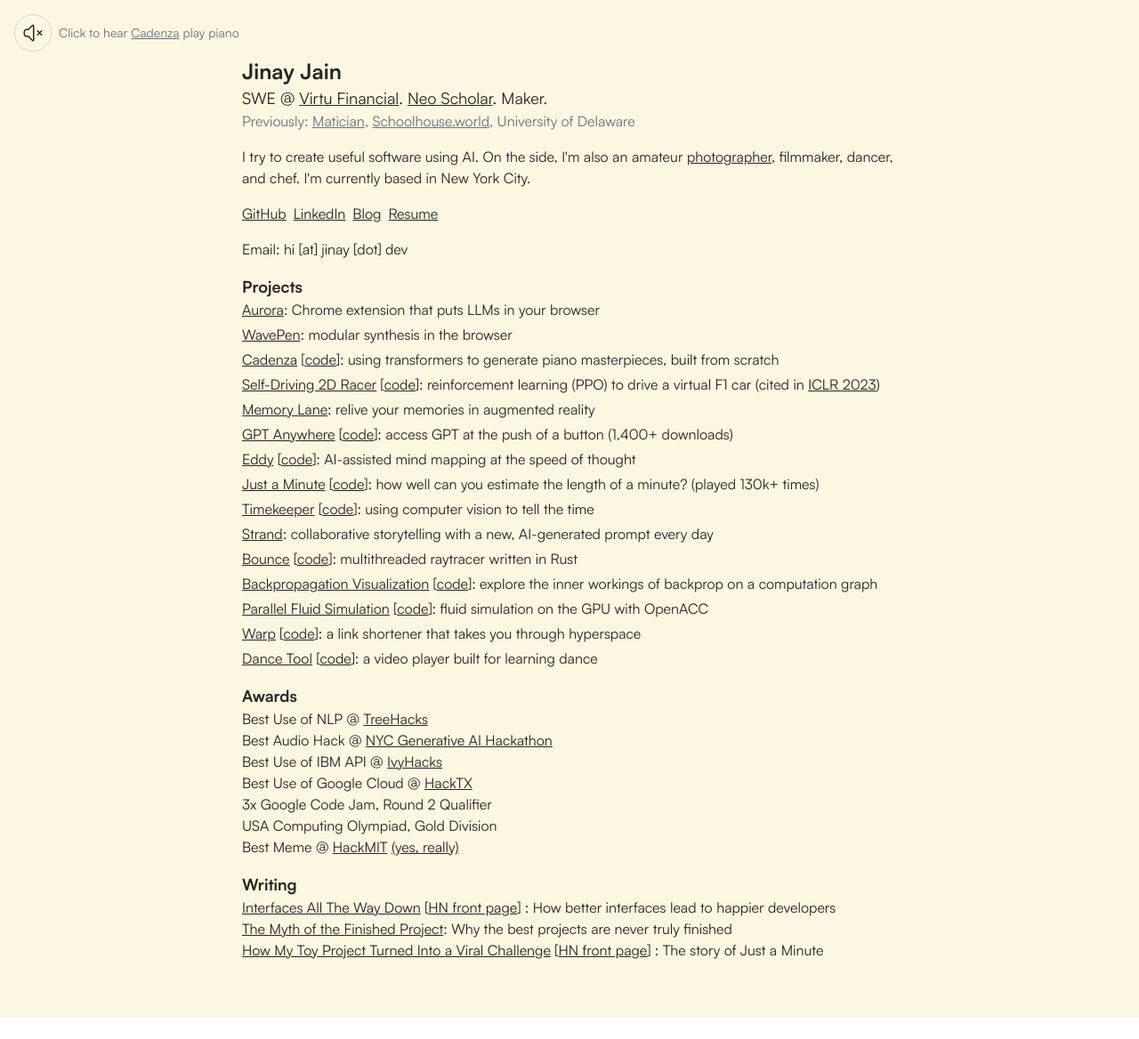
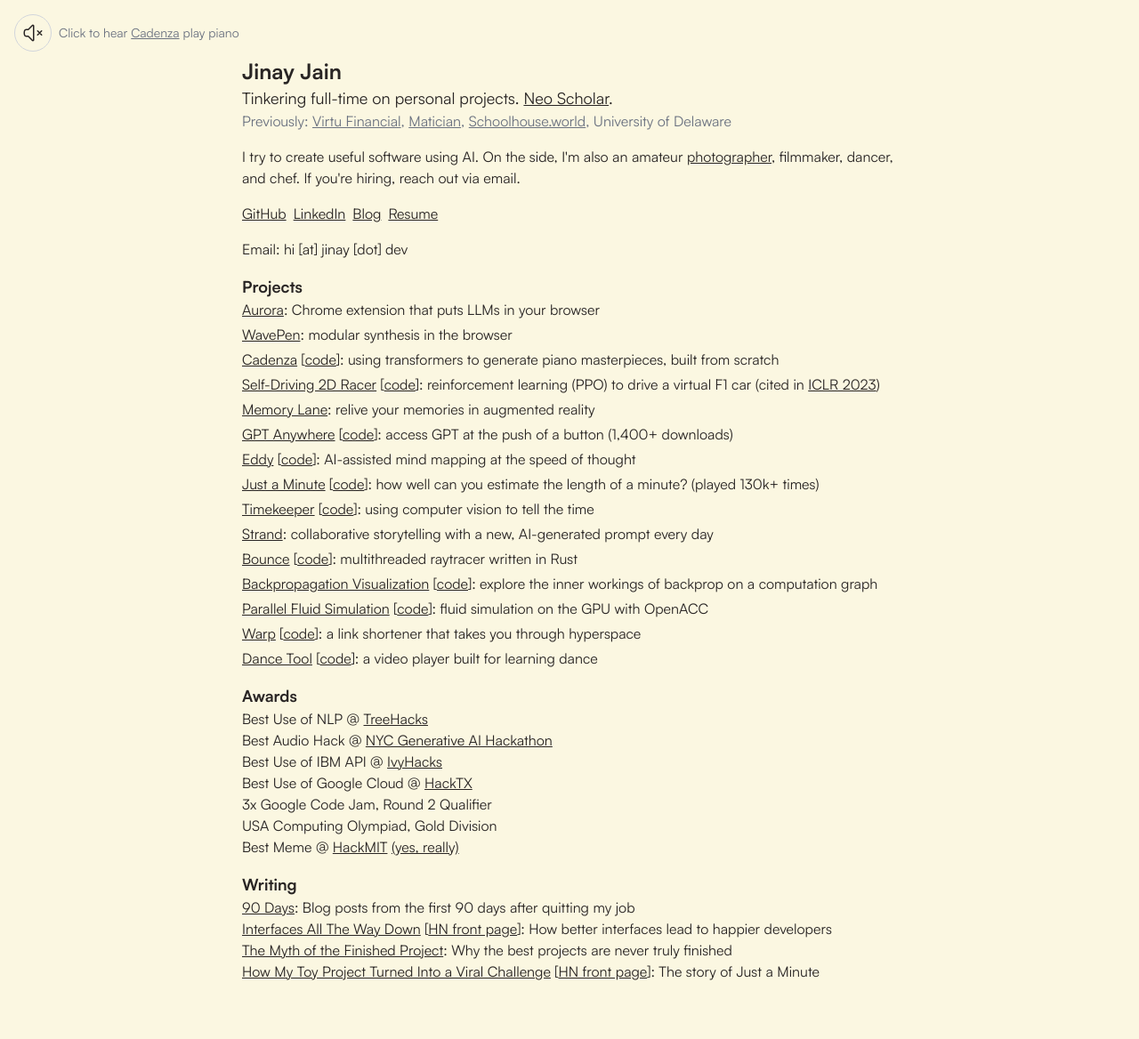
Before and after one commit to JinayJain/jinayjain.github.io, a React (Vite) app: page / in a window 1280 px wide. Shown: the whole page at 89% size. Before the commit the page ends 1144 px from the top, so only its background shows below. Built offline with nearby package versions, Linux system fonts and the light colour scheme.

Commit message:
update website

```diff
--- a/src/App.tsx
+++ b/src/App.tsx
@@ -260,11 +260,13 @@
         <div>
           <h1 className="text-2xl font-bold">Jinay Jain</h1>
           <h3 className="text-lg">
-            SWE @ <Link href="https://www.virtu.com/">Virtu Financial</Link>.{" "}
-            <Link href="https://neo.com/">Neo Scholar</Link>. Maker.
+            Tinkering full-time on personal projects.{" "}
+            <Link href="https://neo.com/scholars">Neo Scholar</Link>.
           </h3>
           <h4 className="text-md text-gray-500">
-            Previously: <Link href="https://maticrobots.com/">Matician</Link>,{" "}
+            Previously:{" "}
+            <Link href="https://www.virtu.com/">Virtu Financial</Link>,{" "}
+            <Link href="https://maticrobots.com/">Matician</Link>,{" "}
             <Link href="https://schoolhouse.world/">Schoolhouse.world</Link>,
             University of Delaware
           </h4>
@@ -276,8 +278,8 @@
           <Link href="https://www.instagram.com/jinay.photo/">
             photographer
           </Link>
-          , filmmaker, dancer, and chef. I&apos;m currently based in New York
-          City.
+          , filmmaker, dancer, and chef. If you&apos;re hiring, reach out via
+          email.
         </p>
 
         <ul className="md:inline-flex md:space-x-2">
@@ -302,11 +304,6 @@
 
         <div>
           <h3 className="text-lg font-bold">Projects</h3>
-
-          {/* <p>
-            I learn best by building, so are a few things I&apos;ve learned
-            about:
-          </p> */}
 
           <ul className="space-y-1">
             {PROJECTS.map((project) => (
@@ -352,6 +349,10 @@
 
           <ul>
             <li>
+              <Link href="https://90days.jinay.dev/">90 Days</Link>: Blog posts
+              from the first 90 days after quitting my job
+            </li>
+            <li>
               <Link href="https://jjain.substack.com/p/interfaces-all-the-way-down">
                 Interfaces All The Way Down
               </Link>{" "}
@@ -359,7 +360,7 @@
               <Link href="https://news.ycombinator.com/item?id=36836433">
                 HN front page
               </Link>
-              ] : How better interfaces lead to happier developers
+              ]: How better interfaces lead to happier developers
             </li>
             <li>
               <Link href="https://jjain.substack.com/p/the-myth-of-the-finished-project">
@@ -375,7 +376,7 @@
               <Link href="https://news.ycombinator.com/item?id=29393903">
                 HN front page
               </Link>
-              ] : The story of Just a Minute
+              ]: The story of Just a Minute
             </li>
           </ul>
         </div>
```
